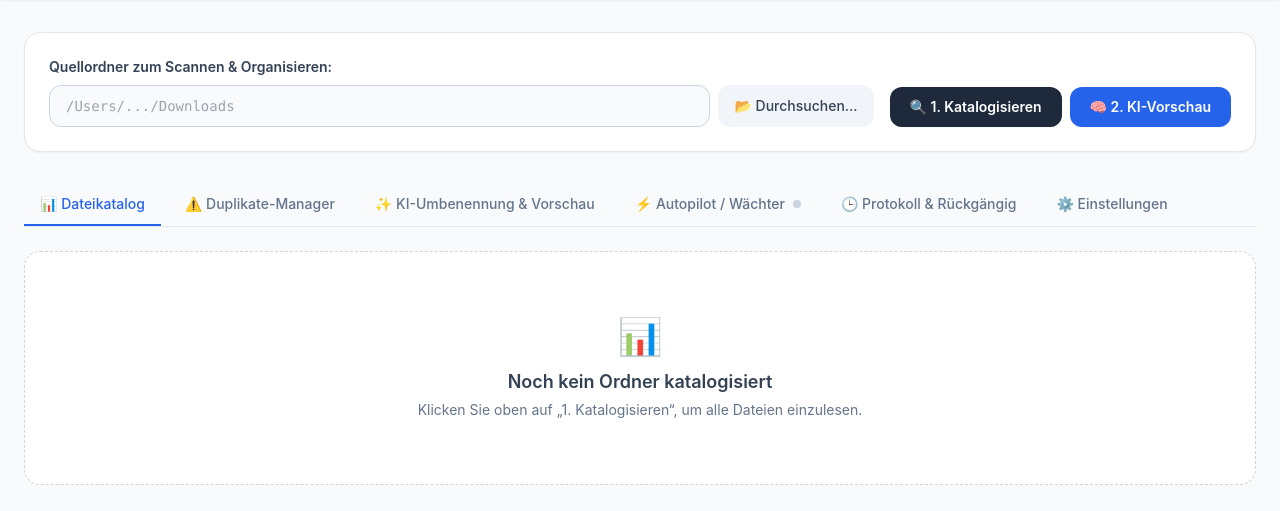
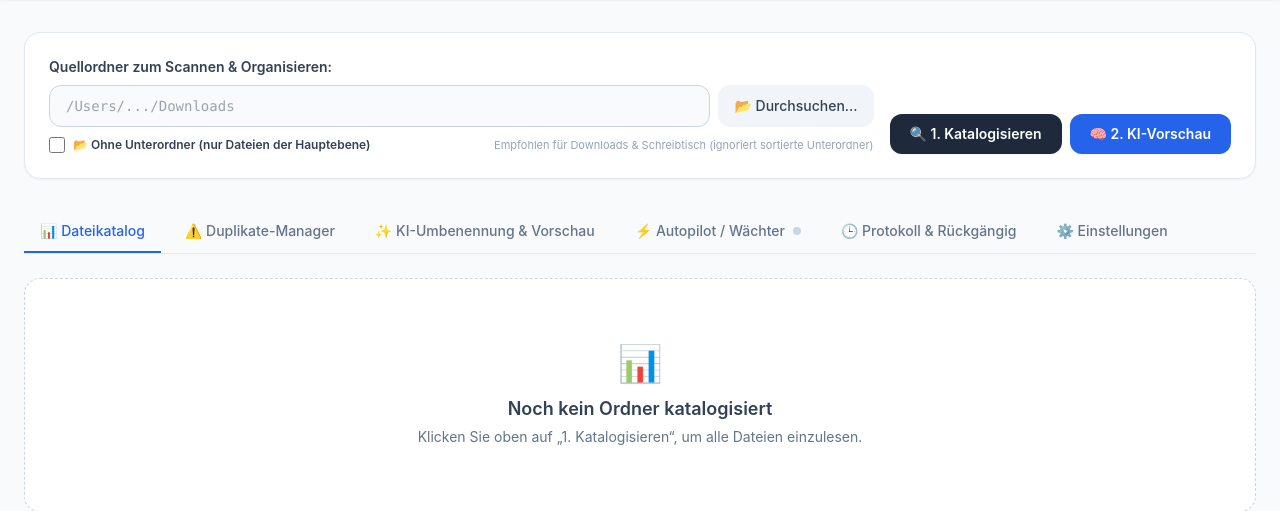
Before and after one commit to pebe1965/Dateien_Aktionen, a Python web app: template templates/index.html in a window 1280 px wide. Shown: the part 73-584 px from the top of the page. Run offline with Jinja, Linux system fonts and the light colour scheme; the template is opened without the code that fills it, so the values that code supplies are empty; some libraries are stand-ins or nearby versions.

Commit message:
Release v1.4.0: Neue Einstellung 'ohne Unterordner' fuer gezieltes Katalogisieren und KI-Vorschau der Hauptebene

```diff
--- a/config.py
+++ b/config.py
@@ -11,7 +11,7 @@ from pathlib import Path
 BASE_DIR = Path(__file__).resolve().parent
 
 # Anwendungs-Version & GitHub Repository für automatische Updates
-APP_VERSION = "1.3.1"
+APP_VERSION = "1.4.0"
 GITHUB_REPO = "pebe1965/Dateien_Aktionen"
 
 # --- DATEN DES NUTZERS ---
--- a/marketplace.json
+++ b/marketplace.json
@@ -5,7 +5,7 @@
   "integrations": [
     {
       "module": "Katalog & Dubletten",
-      "description": "Rekursiver Scan nach Dateiarten, doppelte Dateien über Prüfsummen und optisch ähnliche Fotos (Serienaufnahmen, komprimierte Kopien) erkennen."
+      "description": "Ordner rekursiv oder schnell ohne Unterordner katalogisieren, doppelte Dateien über Prüfsummen und optisch ähnliche Fotos erkennen."
     },
     {
       "module": "Texterkennung & KI",
--- a/organizer.py
+++ b/organizer.py
@@ -205,7 +205,8 @@ class Organizer:
         specific_paths: Optional[List[str]] = None,
         prefix: Optional[str] = None,
         use_cache: bool = True,
-        max_workers: int = 4
+        max_workers: int = 4,
+        recursive: bool = True
     ) -> List[PlannedAction]:
         """
         Scannt die Dateien, prüft den lokalen Analyse-Cache, führt OCR / Extraktion parallel durch
@@ -221,7 +222,7 @@ class Organizer:
                 if p.exists() and p.is_file():
                     items.append(FileItem(p))
         else:
-            self.catalog.scan(compute_hashes=True)
+            self.catalog.scan(compute_hashes=True, recursive=recursive)
             items = self.catalog.items
             if category_filter:
                 items = [i for i in items if i.category == category_filter.upper()]
--- a/templates/index.html
+++ b/templates/index.html
@@ -57,6 +57,13 @@
                         <button onclick="pickFolder()" class="px-4 py-2.5 bg-slate-100 hover:bg-slate-200 text-slate-700 rounded-xl text-sm font-medium transition flex items-center gap-1.5 whitespace-nowrap">
                             📂 Durchsuchen...
                         </button>
+                    </div>
+                    <div class="flex items-center justify-between gap-2 mt-2.5">
+                        <label class="inline-flex items-center gap-2 cursor-pointer select-none text-xs font-semibold text-slate-700 hover:text-blue-600 transition">
+                            <input type="checkbox" id="chk-without-subfolders" class="w-4 h-4 text-blue-600 rounded border-slate-300 focus:ring-blue-500 cursor-pointer" onchange="toggleWithoutSubfolders(this.checked)">
+                            <span>📂 Ohne Unterordner (nur Dateien der Hauptebene)</span>
+                        </label>
+                        <span class="text-[11px] text-slate-400 hidden sm:inline">Empfohlen für Downloads & Schreibtisch (ignoriert sortierte Unterordner)</span>
                     </div>
                 </div>
                 <div class="flex gap-2 w-full md:w-auto">
@@ -126,6 +133,7 @@
                             <h4 class="font-bold text-slate-800 text-base flex items-center gap-2">
                                 <span>📄 Gefundene Dateien</span>
                                 <span id="cat-table-count" class="px-2.5 py-0.5 rounded-full text-xs font-bold bg-blue-100 text-blue-700">0</span>
+                                <span id="cat-subfolder-badge" class="hidden px-2.5 py-0.5 rounded-full text-xs font-semibold bg-amber-100 text-amber-800">Ohne Unterordner</span>
                             </h4>
                         </div>
 
@@ -554,6 +562,17 @@
                         <input type="text" id="cfg-local-url" placeholder="http://localhost:1234/v1/chat/completions" class="w-full px-4 py-2.5 rounded-xl border border-slate-300 focus:outline-none focus:ring-2 focus:ring-blue-500 text-sm font-mono">
                     </div>
 
+                    <div class="pt-4 border-t border-slate-100">
+                        <label class="block text-sm font-semibold text-slate-700 mb-2">Scan-Verhalten</label>
+                        <label class="flex items-start gap-3 p-3 rounded-xl border border-slate-200 hover:bg-slate-50 cursor-pointer transition">
+                            <input type="checkbox" id="cfg-without-subfolders" class="w-4 h-4 mt-0.5 text-blue-600 rounded border-slate-300 focus:ring-blue-500 cursor-pointer" onchange="toggleWithoutSubfolders(this.checked)">
+                            <div>
+                                <span class="text-sm font-semibold text-slate-800">Ohne Unterordner (nur Hauptebene scannen)</span>
+                                <p class="text-xs text-slate-500 mt-0.5">Ignoriert Unterordner beim Katalogisieren und bei der KI-Vorschau. Ideal für Downloads- und Schreibtisch-Ordner, in denen bereits sortierte Unterordner nicht erneut durchsucht werden sollen.</p>
+                            </div>
+                        </label>
+                    </div>
+
                     <button onclick="saveConfig()" class="w-full mt-4 px-5 py-2.5 bg-blue-600 hover:bg-blue-700 text-white rounded-xl text-sm font-semibold transition">
                         Einstellungen speichern
                     </button>
@@ -984,6 +1003,26 @@
             document.getElementById('update-modal').classList.add('hidden');
         }
 
+        function isWithoutSubfolders() {
+            return document.getElementById('chk-without-subfolders')?.checked || false;
+        }
+
+        function toggleWithoutSubfolders(checked) {
+            localStorage.setItem('dateien_aktionen_without_subfolders', checked ? '1' : '0');
+            const chk1 = document.getElementById('chk-without-subfolders');
+            const chk2 = document.getElementById('cfg-without-subfolders');
+            if (chk1) chk1.checked = checked;
+            if (chk2) chk2.checked = checked;
+        }
+
+        function initScanSettings() {
+            const saved = localStorage.getItem('dateien_aktionen_without_subfolders') === '1';
+            const chk1 = document.getElementById('chk-without-subfolders');
+            const chk2 = document.getElementById('cfg-without-subfolders');
+            if (chk1) chk1.checked = saved;
+            if (chk2) chk2.checked = saved;
+        }
+
         async function pickFolder() {
             showLoading('Ordner auswählen', 'Warten auf Finder-Dialog...');
             try {
@@ -1007,12 +1046,13 @@
             const folder = document.getElementById('folder-path').value.trim();
             if (!folder) return alert('Bitte zuerst einen Ordner angeben oder durchsuchen.');
 
-            showLoading('Katalogisiere Ordner', 'Dateien werden gescannt, dedupliziert und sortiert...');
+            const withoutSub = isWithoutSubfolders();
+            showLoading('Katalogisiere Ordner', withoutSub ? 'Dateien der Hauptebene werden gescannt...' : 'Dateien werden gescannt, dedupliziert und sortiert...');
             try {
                 const res = await fetch('/api/catalog', {
                     method: 'POST',
                     headers: {'Content-Type': 'application/json'},
-                    body: JSON.stringify({ path: folder })
+                    body: JSON.stringify({ path: folder, without_subfolders: withoutSub })
                 });
                 const data = await res.json();
                 if (data.error) throw new Error(data.error);
@@ -1087,6 +1127,15 @@
             document.getElementById('tab-badge-files').innerText = s.total_files.toLocaleString('de-DE');
             document.getElementById('tab-badge-files').classList.remove('hidden');
 
+            const subBadge = document.getElementById('cat-subfolder-badge');
+            if (subBadge) {
+                if (s.without_subfolders) {
+                    subBadge.classList.remove('hidden');
+                } else {
+                    subBadge.classList.add('hidden');
+                }
+            }
+
             const totalDupBadge = (s.duplicate_files_count || 0) + (s.similar_images_count || 0);
             document.getElementById('tab-badge-dups').innerText = totalDupBadge.toLocaleString('de-DE');
             if (totalDupBadge > 0) {
@@ -1098,11 +1147,11 @@
             document.getElementById('stats-grid').innerHTML = `
                 <div class="bg-white p-5 rounded-2xl border border-slate-200 shadow-xs flex flex-col justify-between">
                     <div class="flex items-center justify-between text-xs text-slate-500 font-semibold uppercase tracking-wider">
-                        <span>Dateien insgesamt</span>
+                        <span>Dateien ${s.without_subfolders ? '(Hauptebene)' : 'insgesamt'}</span>
                         <span class="text-base">📄</span>
                     </div>
                     <div class="text-2xl font-bold text-slate-800 mt-2">${s.total_files.toLocaleString('de-DE')}</div>
-                    <div class="text-xs text-slate-400 mt-1">Eingelesene Elemente</div>
+                    <div class="text-xs text-slate-400 mt-1">${s.without_subfolders ? 'Nur Hauptebene (ohne Unterordner)' : 'Eingelesene Elemente inkl. Unterordner'}</div>
                 </div>
 
                 <div class="bg-white p-5 rounded-2xl border border-slate-200 shadow-xs flex flex-col justify-between">
@@ -2205,7 +2254,11 @@
                 const res = await fetch('/api/preview', {
                     method: 'POST',
                     headers: {'Content-Type': 'application/json'},
-                    body: JSON.stringify({ path: folder, force_refresh: forceRefresh })
+                    body: JSON.stringify({
+                        path: folder,
+                        force_refresh: forceRefresh,
+                        without_subfolders: isWithoutSubfolders()
+                    })
                 });
                 const data = await res.json();
                 if (data.error) throw new Error(data.error);
@@ -2662,6 +2715,7 @@
         }
 
         // Init
+        initScanSettings();
         fetchStatus();
         loadAutopilotStatus(true);
     </script>
```
Also changed, not shown: classifier.py (+20 -10 lines), gui.py (+5 -2 lines), main.py (+14 -3 lines).
